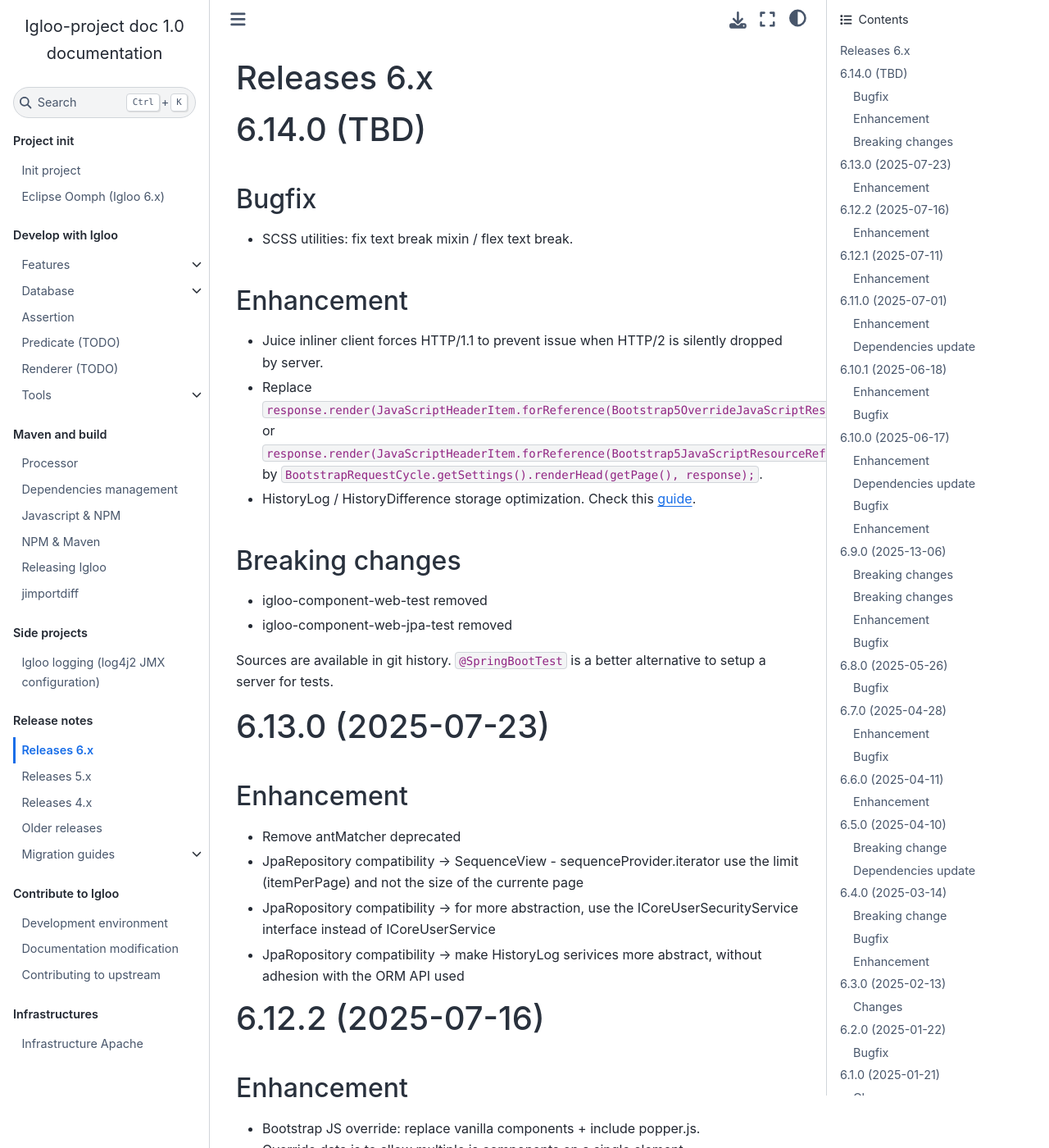
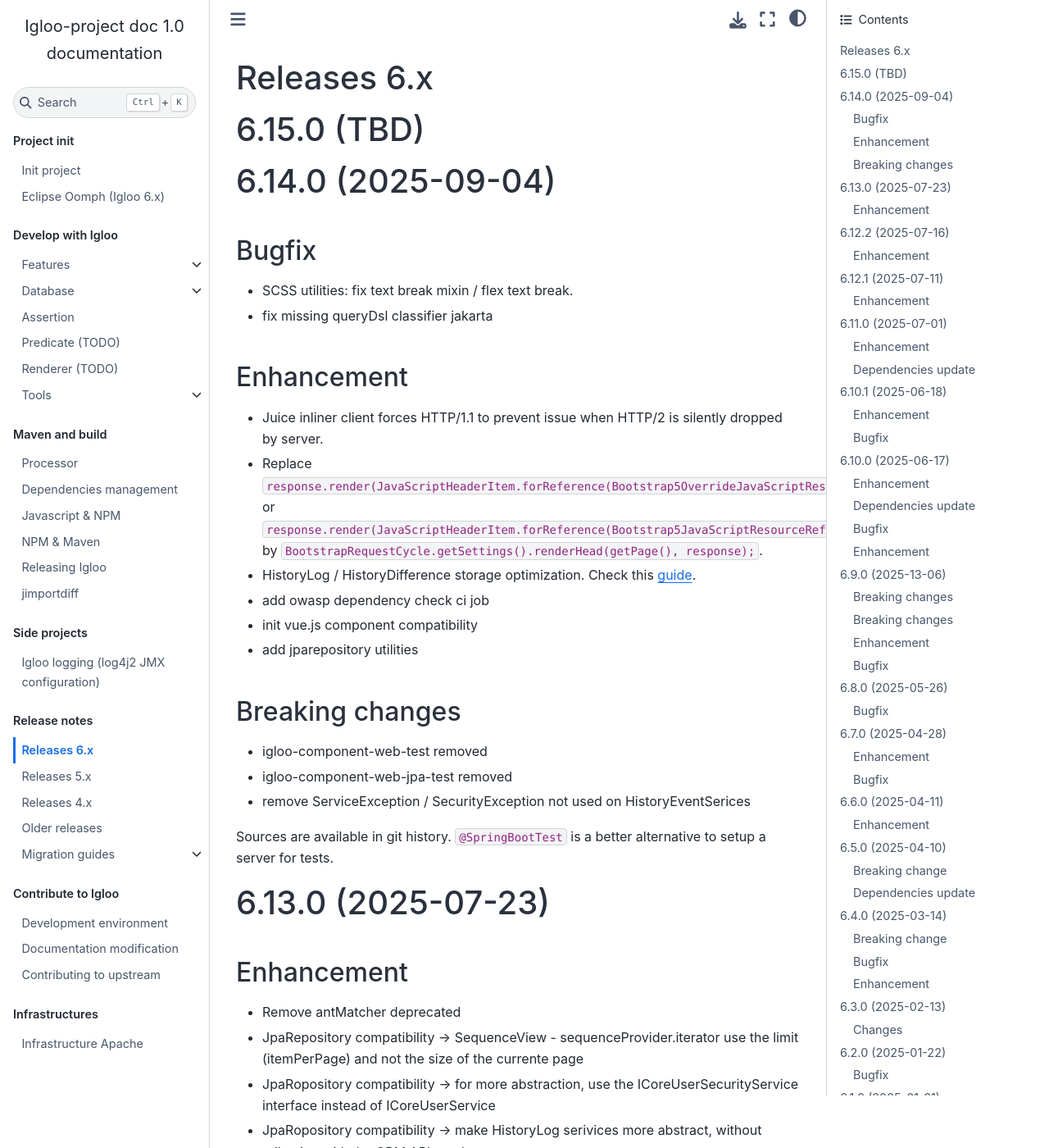
Before and after one commit to igloo-project/igloo-doc, a Sphinx documentation site: the page built from source/release-notes/releases-6.x.md, in a window 1280 px wide and 1400 px high. Shown: the whole window at 82% size. Built offline with Sphinx 7.4.7 and the Sphinx Book theme 1.1.4, drawn with Linux system fonts in a browser that asks for light colours.

Commit message:
release note v6.14.0

```diff
--- a/source/release-notes/releases-6.x.md
+++ b/source/release-notes/releases-6.x.md
@@ -1,10 +1,13 @@
 # Releases 6.x
 
-# 6.14.0 (TBD)
+# 6.15.0 (TBD)
+
+# 6.14.0 (2025-09-04)
 
 ## Bugfix
 
 * SCSS utilities: fix text break mixin / flex text break.
+* fix missing queryDsl classifier jakarta
 
 ## Enhancement
 
@@ -13,11 +16,15 @@
   or `response.render(JavaScriptHeaderItem.forReference(Bootstrap5JavaScriptResourceReference.get()));` by
   `BootstrapRequestCycle.getSettings().renderHead(getPage(), response);`.
 * HistoryLog / HistoryDifference storage optimization. Check this {ref}`guide <historylog-optimization-migration>`.
+* add owasp dependency check ci job
+* init vue.js component compatibility
+* add jparepository utilities
 
 ## Breaking changes
 
 * igloo-component-web-test removed
 * igloo-component-web-jpa-test removed
+* remove ServiceException / SecurityException not used on HistoryEventSerices
 
 Sources are available in git history. `@SpringBootTest` is a better alternative to setup a server for tests.
 
```
